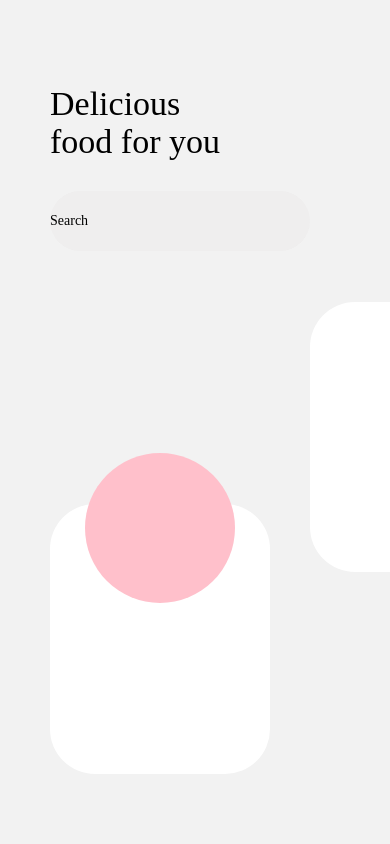
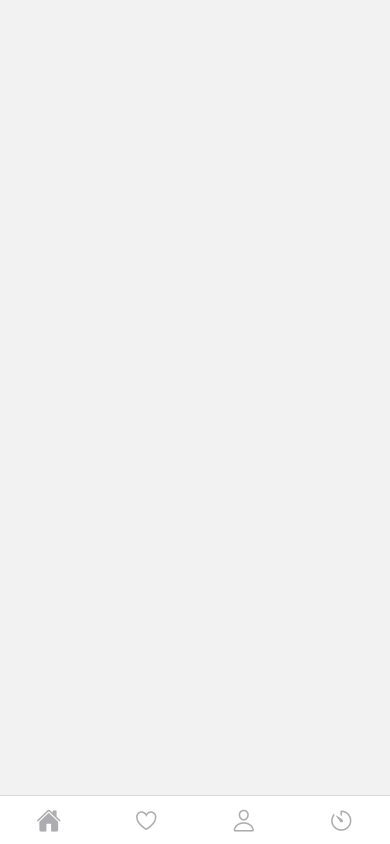
Before and after one commit to pragya-20/HungerWarning, a React Native app: screen /Favorite in a window 390 px wide. Built offline with nearby package versions, Linux system fonts and the light colour scheme.

Commit message:
Add TabNavigator with Icons

```diff
--- a/package.json
+++ b/package.json
@@ -12,11 +12,13 @@
   "dependencies": {
     "@react-native-firebase/app": "^15.6.0",
     "@react-native-firebase/auth": "^15.6.0",
+    "@react-navigation/bottom-tabs": "^6.4.0",
     "@react-navigation/native": "^6.0.13",
     "@react-navigation/native-stack": "^6.9.0",
     "@react-navigation/stack": "^6.3.1",
     "react": "18.1.0",
     "react-native": "0.70.1",
+    "react-native-elements": "^3.4.2",
     "react-native-keyboard-aware-scroll-view": "^0.9.5",
     "react-native-safe-area-context": "^4.3.4",
     "react-native-screens": "^3.17.0",
--- /dev/null
+++ b/screens/Favorite.js
@@ -0,0 +1,9 @@
+import React from 'react';
+import {View, Text} from 'react-native';
+
+const Favorite = () => {
+  <View style={{justifyContent: 'center', flex: 1}}>
+    <Text style={{color: 'green'}}>Favorite Screen</Text>
+  </View>;
+};
+export default Favorite;
--- a/screens/MainScreen.js
+++ b/screens/MainScreen.js
@@ -1,3 +1,4 @@
+import {NavigationContainer} from '@react-navigation/native';
 import React from 'react';
 import {
   View,
@@ -6,10 +7,118 @@ import {
   Image,
   TextInput,
   ScrollView,
+  Touchable,
 } from 'react-native';
-import Ionicons from 'react-native-vector-icons/Ionicons';
+
+import {createBottomTabNavigator} from '@react-navigation/bottom-tabs';
+import Icon from 'react-native-vector-icons/Ionicons';
+import LoginSignUp from './LoginSignUp';
+import HomeScreen from './HomeScreen';
+import Favorite from './Favorite';
+
+const Tab = createBottomTabNavigator();
 
 const MainScreen = () => {
+  return (
+    <Tab.Navigator
+      screenOptions={{
+        headerShown: false,
+      }}>
+      <Tab.Screen
+        name="Main"
+        component={Main}
+        options={{
+          tabBarLabel: () => {
+            return null;
+          },
+          tabBarIcon: () => {
+            return (
+              <View
+                style={{
+                  flexDirection: 'row',
+                  justifyContent: 'space-around',
+                  borderColor: 'green',
+                  width: '100%',
+                }}>
+                <View>
+                  <Icon name="home" color="#ADADAF" size={25} />
+                </View>
+              </View>
+            );
+          },
+        }}
+      />
+      <Tab.Screen
+        name="Favorite"
+        component={Favorite}
+        options={{
+          tabBarLabel: () => {
+            return null;
+          },
+          tabBarIcon: () => {
+            return (
+              <View
+                style={{
+                  flexDirection: 'row',
+                  justifyContent: 'space-around',
+                  borderColor: 'green',
+                  width: '100%',
+                }}>
+                <Icon name="heart-outline" color="#ADADAF" size={25} />
+              </View>
+            );
+          },
+        }}
+      />
+      <Tab.Screen
+        name="Login"
+        component={LoginSignUp}
+        options={{
+          tabBarLabel: () => {
+            return null;
+          },
+          tabBarIcon: () => {
+            return (
+              <View
+                style={{
+                  flexDirection: 'row',
+                  justifyContent: 'space-around',
+                  borderColor: 'green',
+                  width: '100%',
+                }}>
+                <Icon name="person-outline" color="#ADADAF" size={25} />
+              </View>
+            );
+          },
+        }}
+      />
+      <Tab.Screen
+        name="Home"
+        component={HomeScreen}
+        options={{
+          tabBarLabel: () => {
+            return null;
+          },
+          tabBarIcon: () => {
+            return (
+              <View
+                style={{
+                  flexDirection: 'row',
+                  justifyContent: 'space-around',
+                  borderColor: 'green',
+                  width: '100%',
+                }}>
+                <Icon name="timer-outline" color="#ADADAF" size={25} />
+              </View>
+            );
+          },
+        }}
+      />
+    </Tab.Navigator>
+  );
+};
+
+const Main = () => {
   return (
     <View style={styles.screenContainer}>
       <Text style={styles.text}>Delicious food for you</Text>
@@ -23,8 +132,6 @@ const MainScreen = () => {
         horizontal={true}
         style={styles.galleryContainer}
         contentContainerStyle={{
-          // borderWidth: 10,
-          // borderColor: 'red',
           paddingTop: 51,
         }}>
         <View style={{justifyContent: 'flex-end'}}>
@@ -32,10 +139,27 @@ const MainScreen = () => {
             <View style={styles.circle}></View>
           </View>
         </View>
+        <View style={{justifyContent: 'flex-end'}}>
+          <View style={styles.card}>
+            <View style={styles.circle}></View>
+          </View>
+        </View>
+        <View style={{justifyContent: 'flex-end'}}>
+          <View style={styles.card}>
+            <View style={styles.circle}></View>
+          </View>
+        </View>
 
-        <View style={styles.card} />
-        <View style={styles.card} />
-        {/* </View> */}
+        <View style={{justifyContent: 'flex-end'}}>
+          <View style={styles.card}>
+            <View style={styles.circle}></View>
+          </View>
+        </View>
+        <View style={{justifyContent: 'flex-end'}}>
+          <View style={styles.card}>
+            <View style={styles.circle}></View>
+          </View>
+        </View>
       </ScrollView>
     </View>
   );
```
Also changed, not shown: Readme.txt, 3 other files (tests, documents, lock files or other folders).
